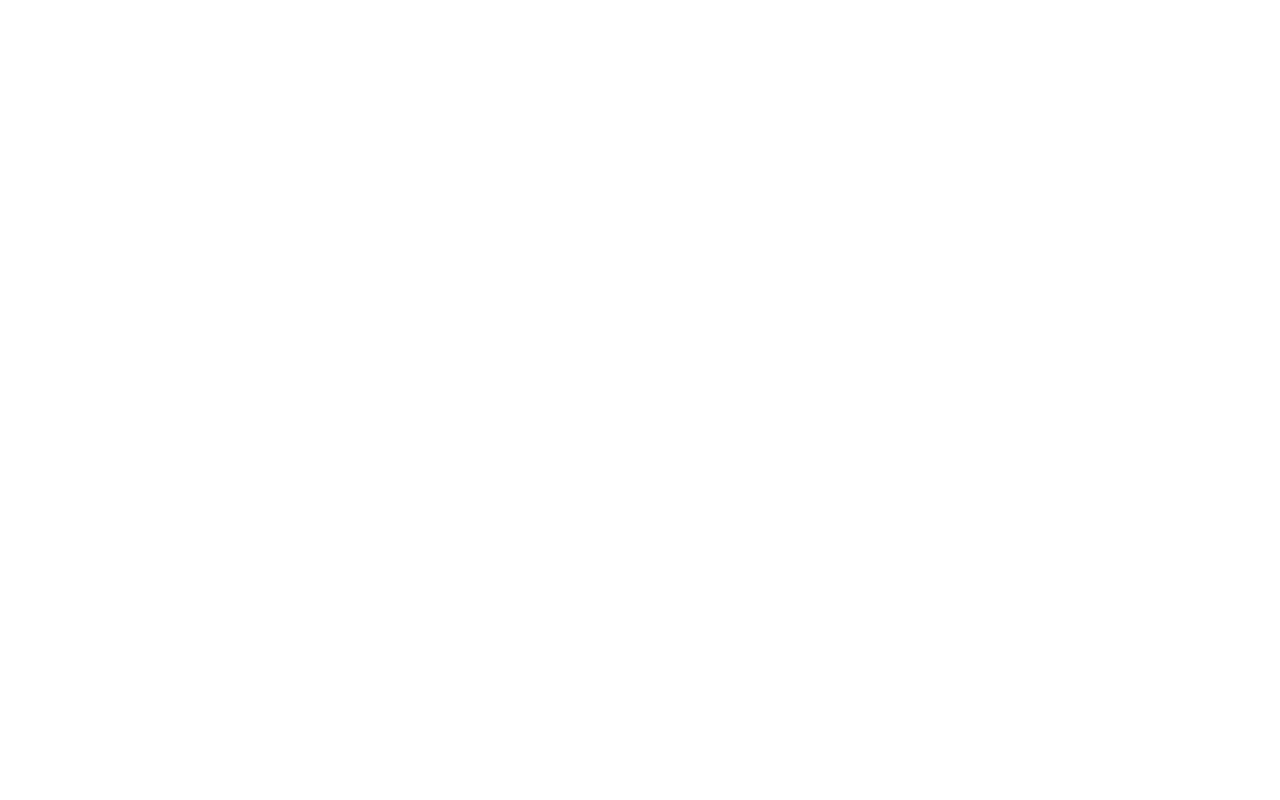
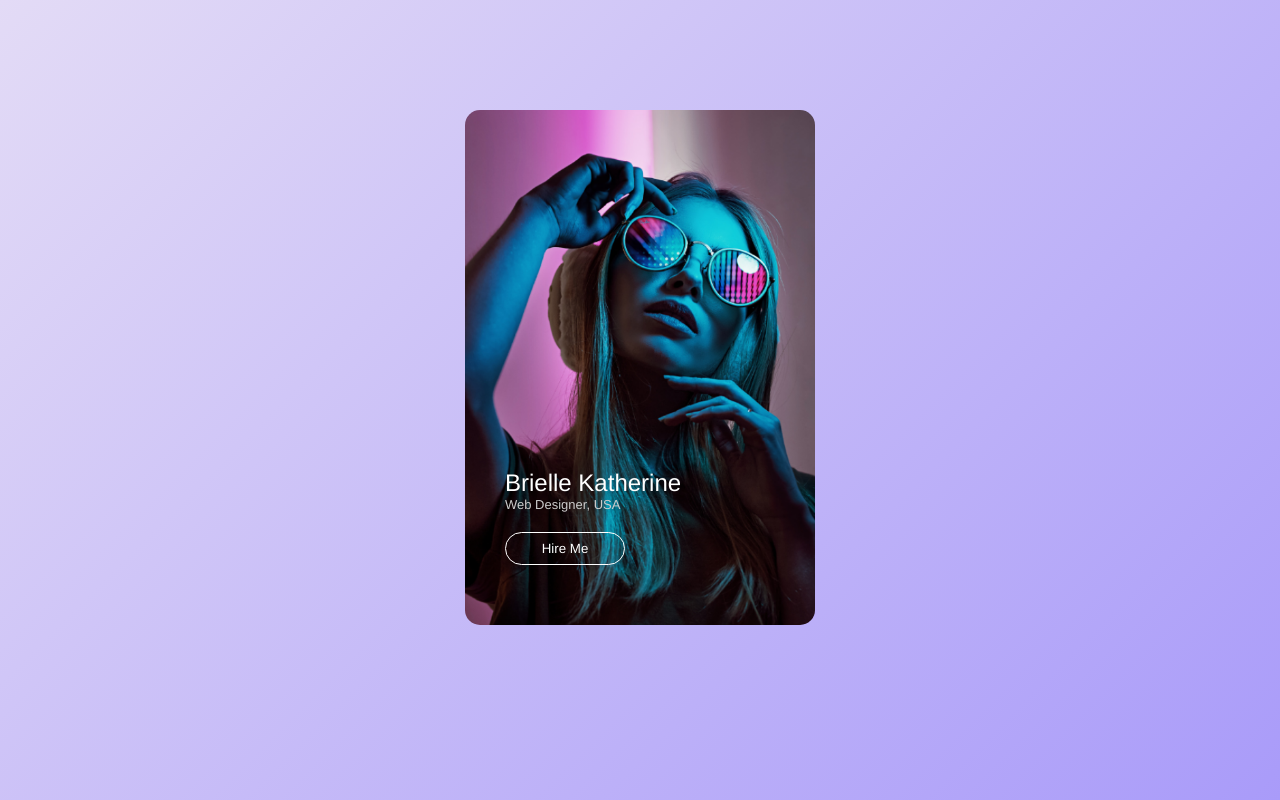
Before and after one commit to kawsarkabir/Flip-Profile-Card-Animation-Using-CSS, a plain HTML site: page index.html in a window 1280 px wide. Drawn offline with Linux system fonts and the light colour scheme.

Commit message:
successfully its done

```diff
--- a/index.html
+++ b/index.html
@@ -9,9 +9,36 @@
 <body>
     <div class="container">
         <div class="singleCard">
-            <div class="font"></div>
+            <div class="card-inner">
+                <div class="front">
+                    <h2>Brielle Katherine</h2>
+                    <p>Web Designer, USA</p>
+                    <button>Hire Me</button>
+                </div>
             <div class="back">
-
+                <img src="./images/waving-hand.png" alt="">
+                <h1>Brielle <span> Katherine</span></h1>
+                <p>I'm a web developer currently working <span>@microsoft</span> to make website</p>
+                <div class="row">
+                    <div class="col">
+                        <h2>12K</h2>
+                        <p>Followers</p>
+                    </div>
+                    <div class="col">
+                        <h2>270</h2>
+                        <p>Following</p>
+                    </div>
+                    <div class="col">
+                        <h2>5K</h2>
+                        <p>Likes</p>
+                    </div>
+                </div>
+                <div class="row">
+                    <button>Follow</button>
+                    <a href="#"><img src="./images/instagram.png" alt=""></a>
+                    <a href="#"><img src="./images/pinterest.png" alt=""></a>
+                </div>
+            </div>
             </div>
         </div>
     </div>
--- a/style.css
+++ b/style.css
@@ -0,0 +1,137 @@
+*{
+    margin: 0;
+    padding: 0;
+    font-family:Helvetica, sans-serif;
+    box-sizing: border-box;
+}
+.container{
+    width: 100%;
+    min-height: 100vh;
+    background:linear-gradient(135deg, #e3dbf6, #a99bf9);
+    padding: 10px;
+}
+.singleCard{
+    width: 350px;
+    height: 515px;
+    margin: 100px auto 0;
+    perspective: 1000px;
+
+}
+.card-inner{
+    width: 100%;
+    height: 100%;
+    position: relative;
+    transition:transform 1s;
+    transform-style: preserve-3d;
+}
+.front, .back{
+    width: 100%;
+    height: 100%;
+    border-radius: 15px;
+    position: absolute;
+    backface-visibility: hidden;
+}
+.front{
+    background: url(./images/user.png);
+    background-size: cover;
+    background-position: center;
+    padding: 60px 40px;
+    display: flex;
+    flex-direction: column;
+    justify-content: flex-end;
+    color: #fff;
+}
+.front h2{
+    font-weight: 500;
+}
+.front  p{
+    color: #ccc;
+    font-size: 13px;
+}
+.front button{
+    width: 120px;
+    border: 1px solid #fff;
+    background: transparent;
+    border-radius: 50px;
+    padding: 8px 20px;
+    cursor: pointer;
+    margin-top: 20px;
+    color: #fff;
+}
+.back{
+    background: #fff;
+    color: #333;
+    padding: 20px 40px;
+    transform: rotateY(180deg);
+}
+.back h1{
+    font-size: 50px;
+    line-height: 55px;
+    margin-bottom: 10px;
+}
+.back h1 span{
+    font-weight: 400;
+}
+.back p{
+    font-size: 14px;
+}
+.back p span{
+    font-weight: 600;
+}
+.back img{
+    width: 120px;
+}
+.row{
+    display: flex;
+    margin-top: 30px;
+    align-items: center;
+}
+.col{
+    flex: 1;
+    text-align: center;
+    color: #555;
+    font-size: 12px;
+    position: relative;
+}
+.col h2{
+    font-size: 20px;
+}
+.col::after{
+    content: '';
+    width: 1.5px;
+    height: 20px;
+    background: #7800ad;
+    position: absolute;
+    top: 5px;
+    right: 0;
+}
+.col:last-child::after{
+    display: none;
+}
+.back button{
+    background-color: #7800ad;
+    color: #fff;
+    border: 0;
+    outline: 0;
+    padding: 10px 25px;
+    border-radius: 30px;
+    font-size: 14px;
+    margin-right: 15px;
+    box-shadow: 0 8px 10px rgb(120, 0, 173, 0.3);
+}
+.back a{
+    width: 40px;
+    height: 40px;
+    border-radius: 50%;
+    box-shadow: 0 5px 10px rgb(0, 0, 0, 0.2);
+    display: flex;
+    align-items: center;
+    justify-content: center;
+    margin: 0 5px;
+}
+.back a img{
+    width: 50%;
+}
+.singleCard:hover .card-inner{
+transform: rotateY(180deg);
+}
```
Also changed, not shown: images/instagram.png (added), images/pinterest.png (added), images/user.png (added), images/waving-hand.png (added).
